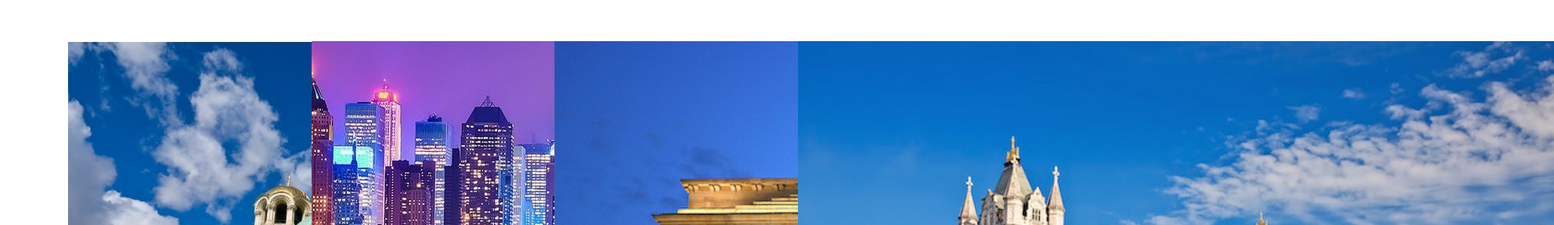
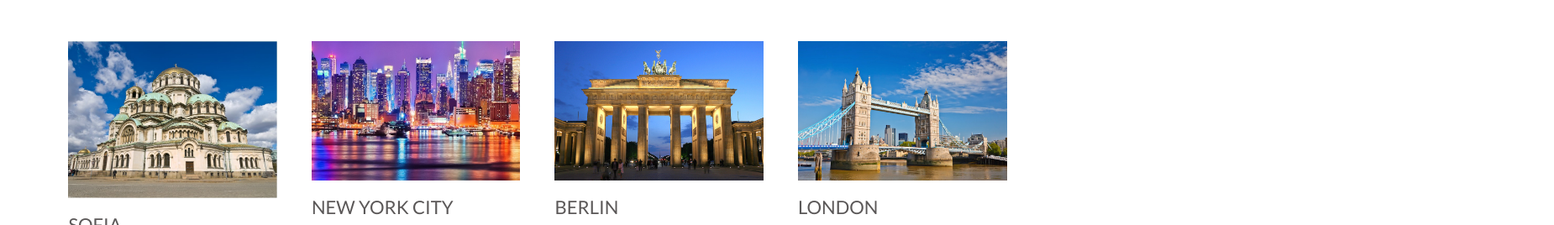
Before and after one commit to marinov98/divine-and-healthy-foods, a plain HTML site: page index.html in a window 1280 px wide. Shown: the part 3075-3343 px from the top of the page at 84% size, 1850 px wide, since content can reach past the window. Drawn offline with nearby package versions, Linux system fonts and the light colour scheme.

Commit message:
1 year bug fixed

```diff
--- a/resources/css/style.css
+++ b/resources/css/style.css
@@ -387,7 +387,7 @@ header {
   text-decoration: none;
 }
 
-.box image {
+.box img {
   width        : 100%;
   height       : auto;
   margin-bottom: 15px;
```
